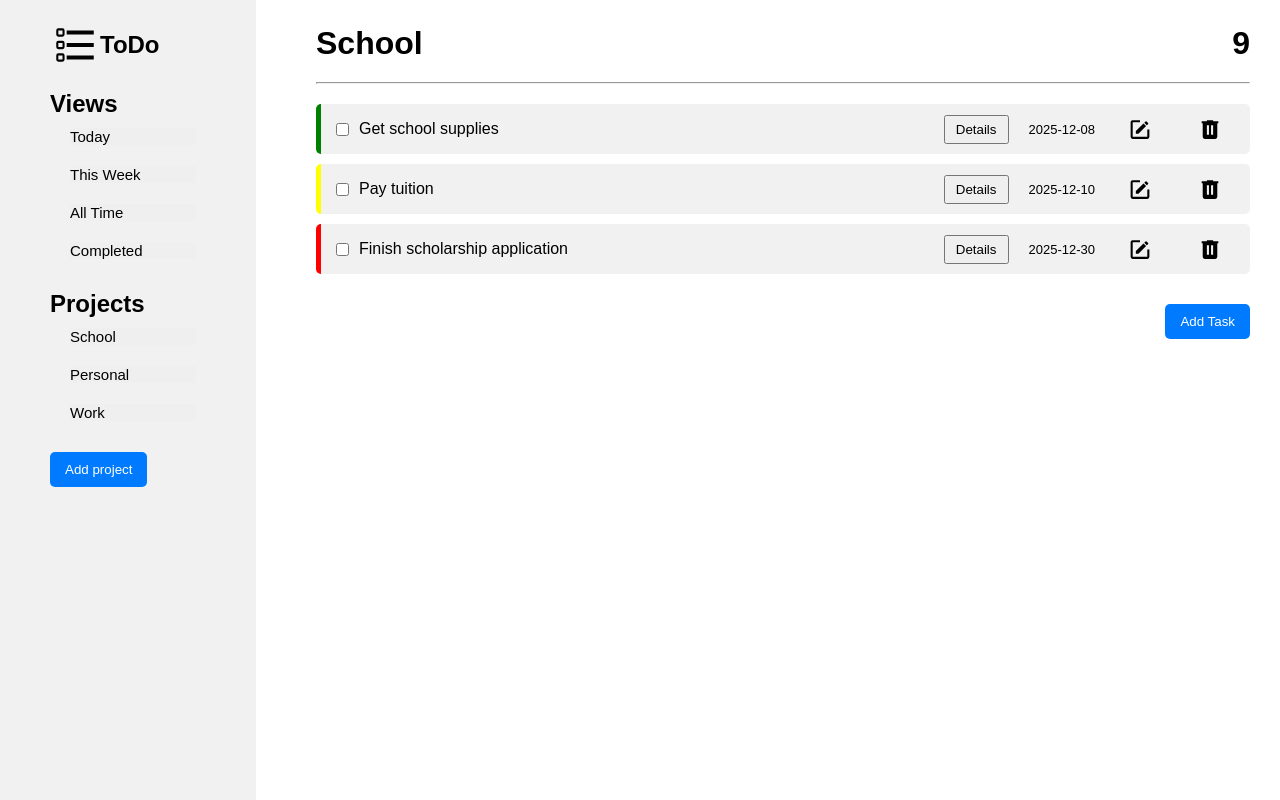
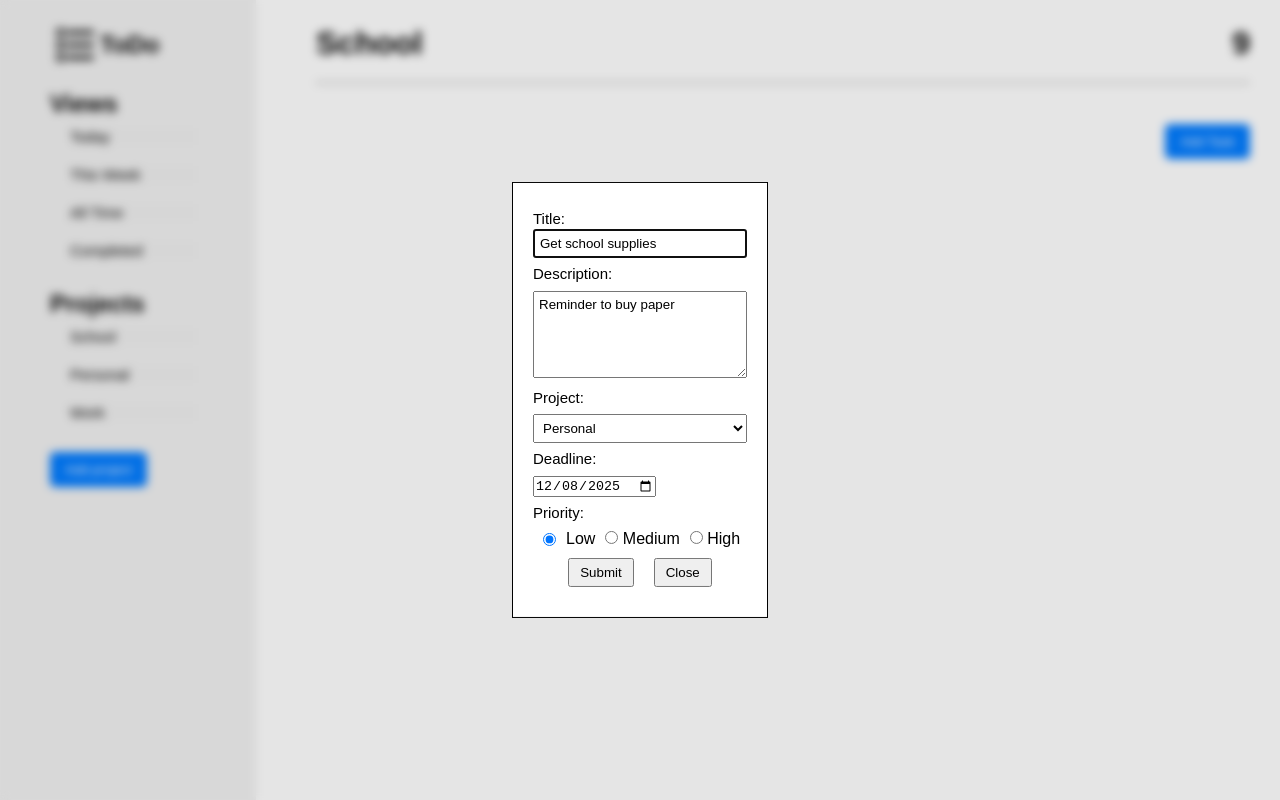
Before and after one commit to frostBite1418/todo-list, a website built with webpack: page src/template.html in a window 1280 px wide. Both pictures are taken after a click on the picture 1140 px from the left and 129 px from the top of the page. Built offline with nearby package versions, Linux system fonts and the light colour scheme.

Commit message:
Add a feature where editing and deleting the list is possible by clicking the delete and edit icon

```diff
--- a/src/event.js
+++ b/src/event.js
@@ -24,6 +24,43 @@ function extractDataFromForm(currentList) {
 
     const newList = {Project: listProjectText, Title: listTitleText, Description: listDescriptionText, Date: listDeadlineText, Priority: listPriorityText}
     currentList.push(newList)
+}
+
+function deleteList(container, id, currentList) {
+    container.remove()
+
+    // remove the array
+    for (let i = currentList.length - 1; i>=0; i--) {
+        if (currentList[i].Title === id) {
+            currentList.splice(i, 1)
+        }
+    }
+}
+
+function editList(id, currentList) {
+    const addTaskDialog = document.getElementById("add-task-dialog")
+
+    for (let i = currentList.length - 1; i>=0; i--) {
+        if (currentList[i].Title === id) {
+            const dialogTitle = document.getElementById("list-title")
+            const dialogDescription = document.getElementById("list-description")
+            const dialogDeadline = document.getElementById("deadline")
+            const dialogPriority = document.getElementsByName("priority")
+
+            dialogTitle.value = currentList[i].Title
+            dialogDescription.value = currentList[i].Description
+            dialogDeadline.value = currentList[i].Date
+
+            dialogPriority.forEach((radio) => {
+                if (radio.value === currentList[i].Priority) {
+                    radio.checked = true
+                }
+            })
+            currentList.splice(i, 1)
+        }
+    }
+    showDialog(addTaskDialog)
+    displayToDoList(currentList)
 }
 
 
@@ -71,7 +108,7 @@ function displayToDoList(currentList) {
         dialogContainer.appendChild(divButtonContainer)
         const exitButton = document.createElement("button")
         exitButton.classList.add("close-button")
-        exitButton.textContent = "exit"
+        exitButton.textContent = "Exit"
         exitButton.addEventListener("click", () => {
             closeDialog(dialogContainer)
         })
@@ -84,24 +121,39 @@ function displayToDoList(currentList) {
         details.addEventListener("click", () => showDialog(dialogContainer))
         divContainerFunctionality.appendChild(details)
 
+        // date
         const date = document.createElement("span")
         date.classList.add("date")
         date.textContent = item["Date"]
         divContainerFunctionality.appendChild(date)
 
+        // edit
         const editImg = document.createElement("img")
         editImg.classList.add("edit")
         editImg.src = editImage
         editImg.alt = "edit"
+        editImg.addEventListener("click", () => {
+            editList(item["Title"], currentList)
+            resetContent()
+        })
         divContainerFunctionality.appendChild(editImg)
 
+        // delete
         const deleteImg = document.createElement("img")
         deleteImg.classList.add("delete")
         deleteImg.src = deleteImage
+        deleteImg.addEventListener("click", () => {
+            deleteList(listContainer, item["Title"], currentList)
+        })
         deleteImg.alt = "delete"
         divContainerFunctionality.appendChild(deleteImg)
 
     })
 }
 
-export { showDialog, closeDialog, extractDataFromForm, displayToDoList }
+function resetContent() {
+    const parentOfListContainer = document.querySelector("ul")
+    parentOfListContainer.replaceChildren()
+}
+
+export { showDialog, closeDialog, extractDataFromForm, displayToDoList, resetContent }
--- a/src/index.js
+++ b/src/index.js
@@ -1,6 +1,6 @@
 import "./styles.css"
 import { format, compareAsc } from "date-fns";
-import { showDialog, closeDialog, extractDataFromForm, displayToDoList } from "./event.js"
+import { showDialog, closeDialog, extractDataFromForm, displayToDoList, resetContent } from "./event.js"
 
 function toDoListConsole() {
     const toDoListStorage = [
@@ -27,10 +27,7 @@ function toDoListConsole() {
 const currentList = new toDoListConsole()
 displayToDoList(currentList.toDoListStorage)
 
-function resetContent() {
-    const parentOfListContainer = document.querySelector("ul")
-    parentOfListContainer.replaceChildren()
-}
+
 
 // Just buttons
 const addTaskButton = document.getElementById("add-task-button")
@@ -48,7 +45,10 @@ addProjectButton.addEventListener("click", () => showDialog(addProjectDialog))
 addTaskDialog.addEventListener("submit", (event) => {
     event.preventDefault()
     extractDataFromForm(currentList.toDoListStorage)
+    // resets answers
     addTaskForm.reset()
+
+    // resets ui
     resetContent()
     displayToDoList(currentList.toDoListStorage)
     closeDialog(addTaskDialog)
--- a/src/styles.css
+++ b/src/styles.css
@@ -112,6 +112,10 @@ main ul li {
     justify-content: space-between;
 }
 
+main li:hover {
+    box-shadow: 0px 4px 15px rgba(0, 0, 0, 0.2);
+}
+
 .task {
     display: flex;
     justify-content: center;
```
